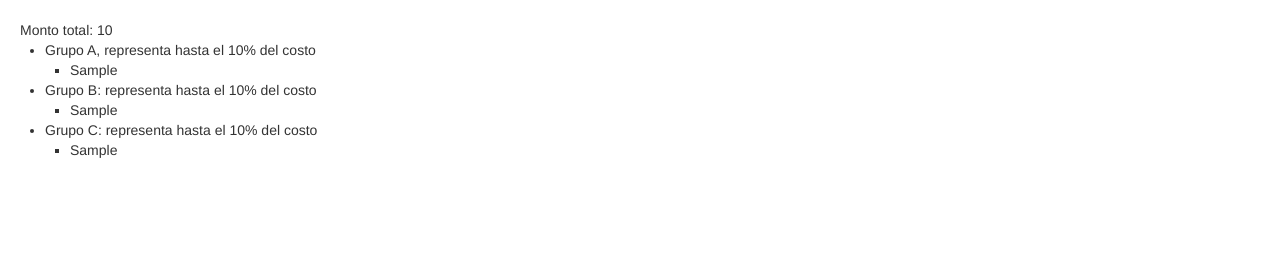
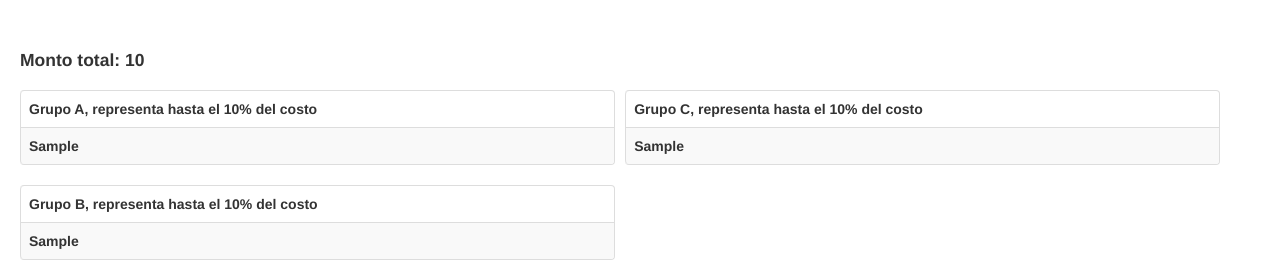
Before and after one commit to Abuelodelanada/calidad, a Flask app: template templates/abc_grafico.html in a window 1280 px wide. Shown: the part 622-902 px from the top of the page. Before the commit the page ends 780 px from the top, so only its background shows below. Run offline with Flask 2, Linux system fonts and the light colour scheme; the visitor is signed in with stand-in values (Sample User, id 1); the template is opened without the code that fills it: most values are stand-ins (such as "Sample title", 1, 10 or a date in 2020); lists and menus that the app fills with data are empty; some libraries are stand-ins or nearby versions.

Commit message:
Tuneamos las tablas

```diff
--- a/templates/abc_grafico.html
+++ b/templates/abc_grafico.html
@@ -11,27 +11,56 @@
     <script type="text/javascript" src="../static/js/jqplot/plugins/jqplot.categoryAxisRenderer.min.js"></script>
     <script type="text/javascript" src="../static/js/jqplot/plugins/jqplot.barRenderer.min.js"></script>
     <script type="text/javascript" src="../static/js/grafico_abc.js"></script>
-    <div id="grafico" style="height:500px;width:800px;"></div>
-    <div id="datos"><br>Monto total: {{monto_total}} </div>
-    <ul>
-      <li>Grupo A, representa hasta el {{ grupos['a'][1]*100 }}% del costo
-      <ul type="square">
+    <div id="grafico" style="height:500px;width:100%;"></div>
+    <div id="datos" style="width:35%;"></div>
+    <br>
+    <br>
+    <h4>Monto total: {{monto_total}} </h4>
+    <div id="gruposab" style="padding-top:10px; padding-right:5px;float:left;width:48%;">
+      <table class="table table-striped table-bordered">
+        <thead>
+          <tr>
+            <th>Grupo A, representa hasta el {{ grupos['a'][1]*100 }}% del costo</th>
+          </tr>
+        </thead>
+        <tbody>
           {% for p in grupos['a'][0] %}
-        <li> {{ p }}
+          <tr>
+            <th>{{ p }}</th>
+          </tr>
           {% endfor %}
-      </ul>
-      <li>Grupo B: representa hasta el {{ grupos['b'][1]*100 }}% del costo
-      <ul type="square">
+        </tbody>
+      </table>
+      <table class="table table-striped table-bordered">
+        <thead>
+          <tr>
+            <th>Grupo B, representa hasta el {{ grupos['b'][1]*100 }}% del costo</th>
+          </tr>
+        </thead>
+        <tbody>
           {% for p in grupos['b'][0] %}
-        <li> {{ p }}
+          <tr>
+            <th>{{ p }}</th>
+          </tr>
           {% endfor %}
-      </ul>
-      <li>Grupo C: representa hasta el {{ grupos['c'][1]*100 }}% del costo
-      <ul type="square">
+        </tbody>
+      </table>
+      </div>
+    <div id="grupoc" style="padding-top:10px; padding-left:5px;float:left;width:48%;">
+      <table class="table table-striped table-bordered">
+        <thead>
+          <tr>
+            <th>Grupo C, representa hasta el {{ grupos['c'][1]*100 }}% del costo</th>
+          </tr>
+        </thead>
+        <tbody>
           {% for p in grupos['c'][0] %}
-        <li> {{ p }}
+          <tr>
+            <th>{{ p }}</th>
+          </tr>
           {% endfor %}
-      </ul>
-    </ul>
+        </tbody>
+      </table>
+    </div>
   {% endif %}
 {% endblock %}
```
Lines whose indentation alone changed are shown as unchanged.
